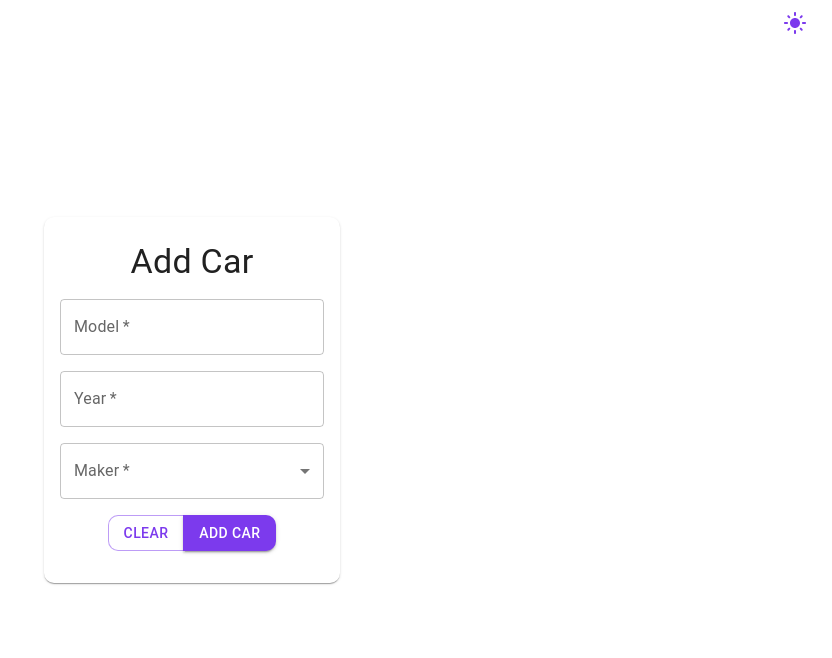
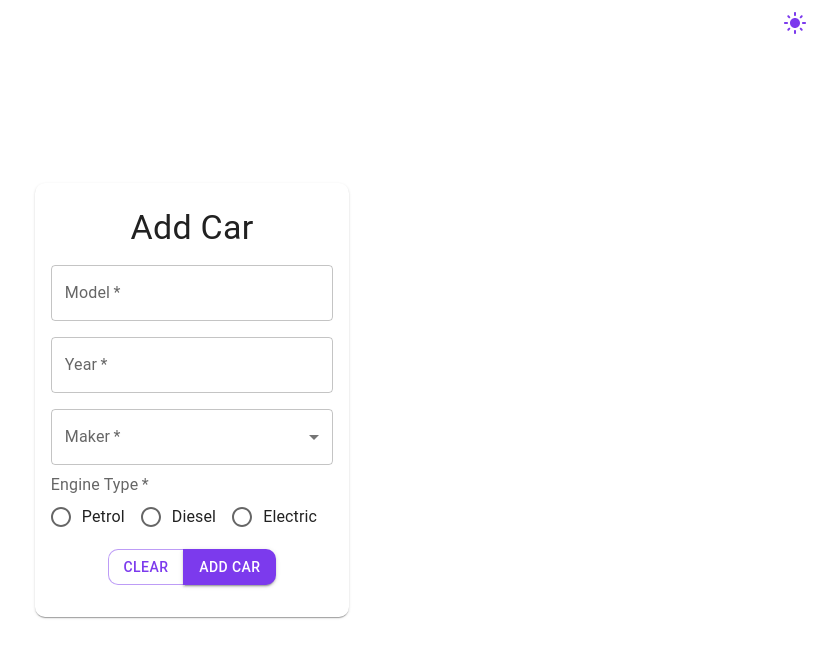
Before and after one commit to proga-react-practice/kappa-vladyslav-vybyranyi, a React (Vite) app: page / in a window 1280 px wide. Shown: the top 658 px of the page, without its empty margins (448-1280 px from the left). Built offline with nearby package versions, Linux system fonts and the light colour scheme.

Commit message:
added engine type radio group

```diff
--- a/lib/tempCodeRunnerFile.ts
+++ /dev/null
@@ -1 +0,0 @@
-            console.log('test', diffs.slice(index-1, index+i))
--- a/src/components/carEditDialog.tsx
+++ b/src/components/carEditDialog.tsx
@@ -1,5 +1,5 @@
 
-import { Dialog, DialogActions, DialogContent, DialogTitle, TextField, Button, MenuItem } from '@mui/material';
+import { Dialog, DialogActions, DialogContent, DialogTitle, TextField, Button, MenuItem, FormControl, FormControlLabel, FormHelperText, FormLabel, Radio, RadioGroup } from '@mui/material';
 import { ChangeEvent, useState, useEffect } from 'react';
 import { Car, FormErrors, emptyCar } from '../types';
 import { validateCar } from '../utils';
@@ -77,6 +77,20 @@ export default function CarEditDialog({open, handleClose, editCar, carData} : Ca
                     helperText={errors.year}
                     fullWidth
                 />
+                <FormControl required component="fieldset" error={Boolean(errors.engine)}>
+                    <FormLabel component="legend">Engine Type</FormLabel>
+                    <RadioGroup
+                        row
+                        aria-label="engine"
+                        name="engine"
+                        value={car.engine}
+                        onChange={handleChange}>
+                        <FormControlLabel value="Petrol" control={<Radio />} label="Petrol" />
+                        <FormControlLabel value="Diesel" control={<Radio />} label="Diesel" />
+                        <FormControlLabel value="Electric" control={<Radio />} label="Electric" />
+                    </RadioGroup>
+                    <FormHelperText>{errors.engine}</FormHelperText>
+                </FormControl>
             </DialogContent>
             <DialogActions>
                 <Button onClick={handleClose}>Cancel</Button>
--- a/src/components/carForm.tsx
+++ b/src/components/carForm.tsx
@@ -3,7 +3,7 @@ import { Car, FormErrors, emptyCar } from '../types'
 import Card from '@mui/material/Card';
 import CardContent from '@mui/material/CardContent';
 import TextField from '@mui/material/TextField';
-import { Button, ButtonGroup, MenuItem, Typography } from '@mui/material';
+import { Button, ButtonGroup, FormControl, FormControlLabel, FormHelperText, FormLabel, MenuItem, Radio, RadioGroup, Typography } from '@mui/material';
 
 import { validateCar } from '../utils'
 
@@ -34,12 +34,12 @@ export default function CarForm({ addCar } : CarFormProps){
 
     const handleReset = () => { // Handler for form reset
         setCar(emptyCar)
-        setErrors({ model: '', year: '', maker: ''})
+        setErrors(emptyCar)
     }
 
 
     return (
-        <Card>
+        <Card sx={{overflowY: "auto", scrollbarColor: (theme) => `${theme.palette.primary.main} ${theme.palette.background.default}`}}>
             <CardContent sx={{display: 'flex', flexDirection: 'column', alignItems: 'center'}}>
                 <Typography variant='h4' sx={{margin: 1}}>Add Car</Typography>
 
@@ -81,6 +81,21 @@ export default function CarForm({ addCar } : CarFormProps){
                         <MenuItem value="Honda">Honda</MenuItem>
                         <MenuItem value="Ford">Ford</MenuItem>
                 </TextField>
+                <FormControl required component="fieldset" error={Boolean(errors.engine)}>
+                    <FormLabel component="legend">Engine Type</FormLabel>
+                    <RadioGroup
+                        row
+                        aria-label="engine"
+                        name="engine"
+                        value={car.engine}
+                        onChange={handleChange}>
+                        <FormControlLabel value="Petrol" control={<Radio />} label="Petrol" />
+                        <FormControlLabel value="Diesel" control={<Radio />} label="Diesel" />
+                        <FormControlLabel value="Electric" control={<Radio />} label="Electric" />
+                    </RadioGroup>
+                    <FormHelperText>{errors.engine}</FormHelperText>
+                </FormControl>
+
                 <ButtonGroup sx={{margin: 1}}>
                     <Button variant='outlined' onClick={handleReset}>Clear</Button>
                     <Button variant='contained' onClick={handleSubmit}>Add Car</Button>
--- a/src/components/carList.tsx
+++ b/src/components/carList.tsx
@@ -45,6 +45,7 @@ export default function CarList({ cars, deleteCar, editCar } : CarListProps) {
                                         <Typography><b>Maker: </b>{car.maker}</Typography>
                                         <Typography><b>Model: </b> {car.model}</Typography>
                                         <Typography><b>Year: </b> {car.year}</Typography>
+                                        <Typography><b>Engine: </b> {car.engine}</Typography>
                                     </Container>
                                     <ButtonGroup orientation='vertical'>
                                         <Button variant='outlined' color='warning' onClick={() => {handleEdit(i)}}><EditIcon /></Button>
--- a/src/components/carsHistory.tsx
+++ b/src/components/carsHistory.tsx
@@ -47,6 +47,7 @@ export default function CarHistory({history, revertTo, currentIndex} : CarHistor
                                                     <Typography><b>Model:</b> {car.model}</Typography>
                                                     <Typography><b>Maker:</b> {car.maker}</Typography>
                                                     <Typography><b>Year:</b> {car.year}</Typography>
+                                                    <Typography><b>Engine:</b> {car.engine}</Typography>
                                                 </TreeItem>
                                             ))}
                                         </TreeItem>
--- a/src/types.ts
+++ b/src/types.ts
@@ -2,8 +2,9 @@ export interface Car { // Car object fields
     maker: string
     model: string
     year: string
+    engine: string
 }
 
 export interface FormErrors extends Car {}
 
-export const emptyCar: Car = { maker: '', model: '', year: '' } // Empty car object
+export const emptyCar: Car = { maker: '', model: '', year: '', engine: '' } // Empty car object
```
